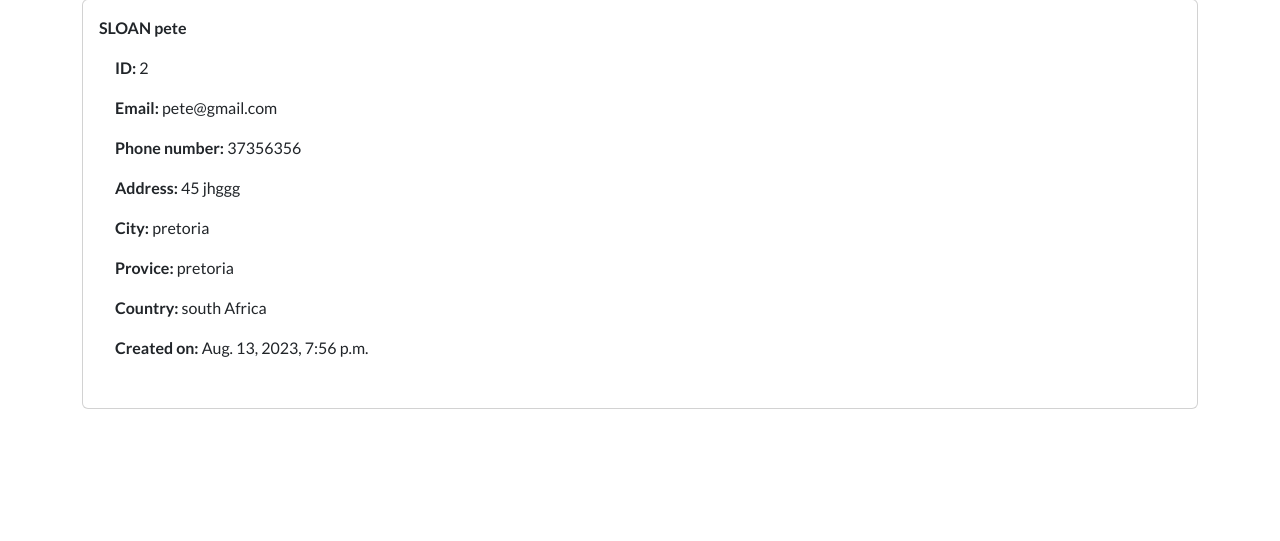
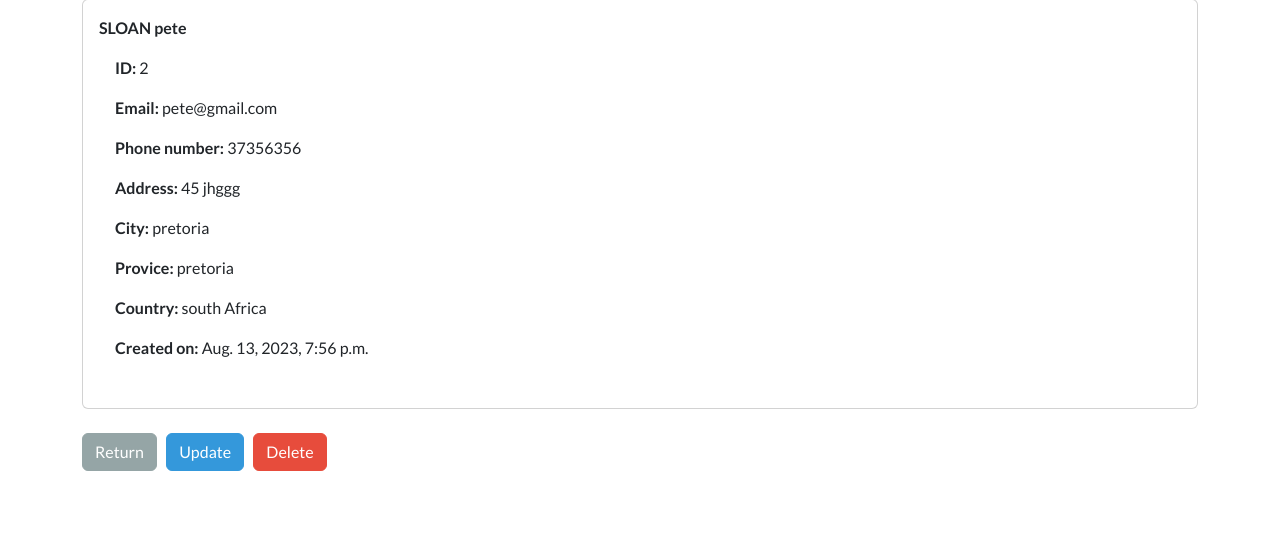
Before and after one commit to alex-njuguna/crud-masterly-with-django, a Django app: page /record/2/ in a window 1280 px wide. Shown: the part 97-638 px from the top of the page. Run offline with Django 4.2, Linux system fonts and the light colour scheme; a user stored in the database is signed in; data comes from the database, SQL or seed files in the repository; some libraries are stand-ins or nearby versions.

Commit message:
reconcile view and update

```diff
--- a/crm/webapp/templates/webapp/dashboard.html
+++ b/crm/webapp/templates/webapp/dashboard.html
@@ -55,7 +55,7 @@
                         <td>{{ record.country }}</td>
                         <td>{{ record.creation_date }}</td>
 
-                        <td><a href="{% url 'record' record.id %}">view</a></td>
+                        <td><a class="btn btn-primary" href="{% url 'record' record.id %}">view</a></td>
 
                     </tr>
 
--- a/crm/webapp/templates/webapp/view-record.html
+++ b/crm/webapp/templates/webapp/view-record.html
@@ -35,6 +35,17 @@
         </div>
     </div>
 
+    <br>
+
+    <a href="{% url 'dashboard' %}" class="btn btn-secondary"> Return </a>
+
+    &nbsp;
+
+    <a href="{% url 'update' record.id %}" class="btn btn-info"> Update </a>
+
+    &nbsp;
+
+    <a href="#" class="btn btn-danger"> Delete </a>
 
 
 {% endblock content %}
```
Lines whose indentation alone changed are shown as unchanged.
